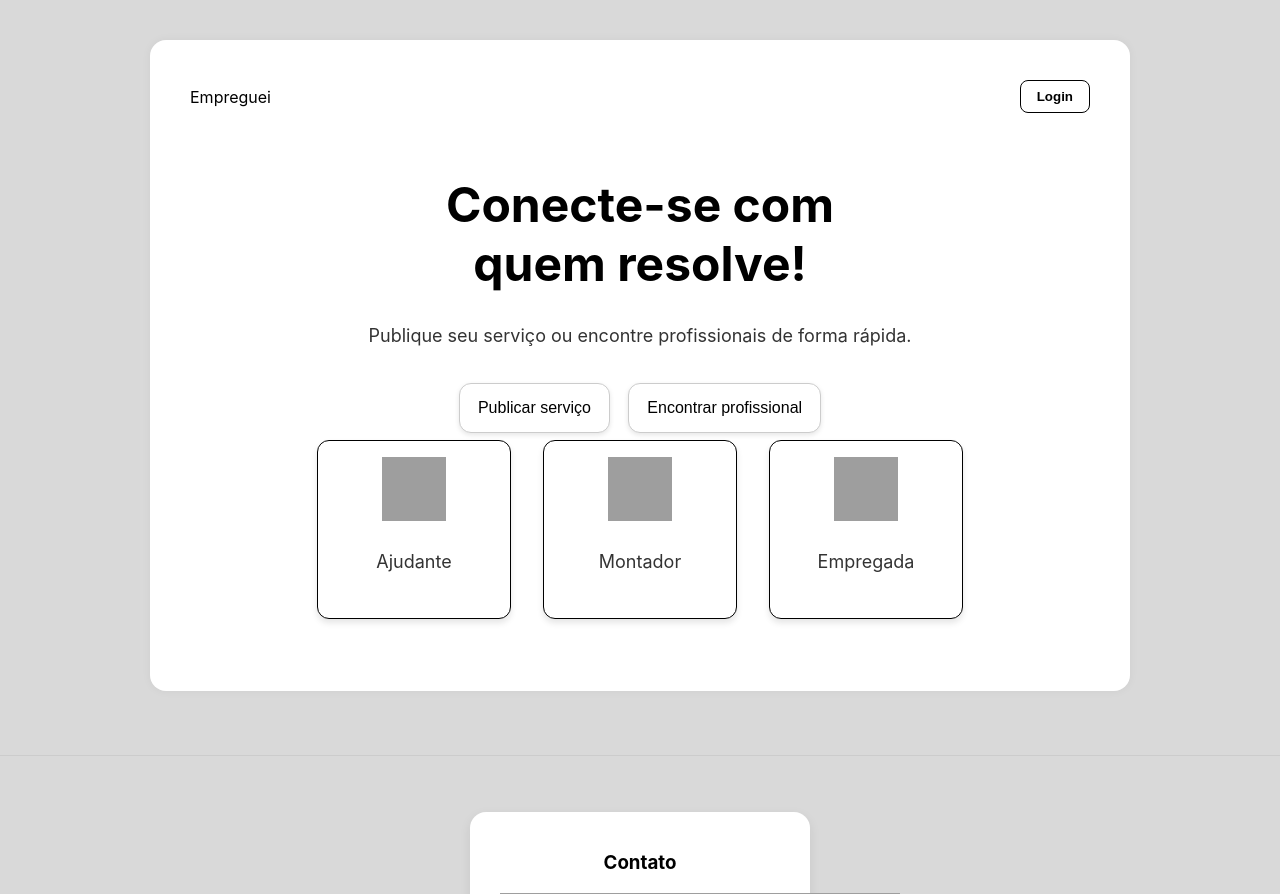
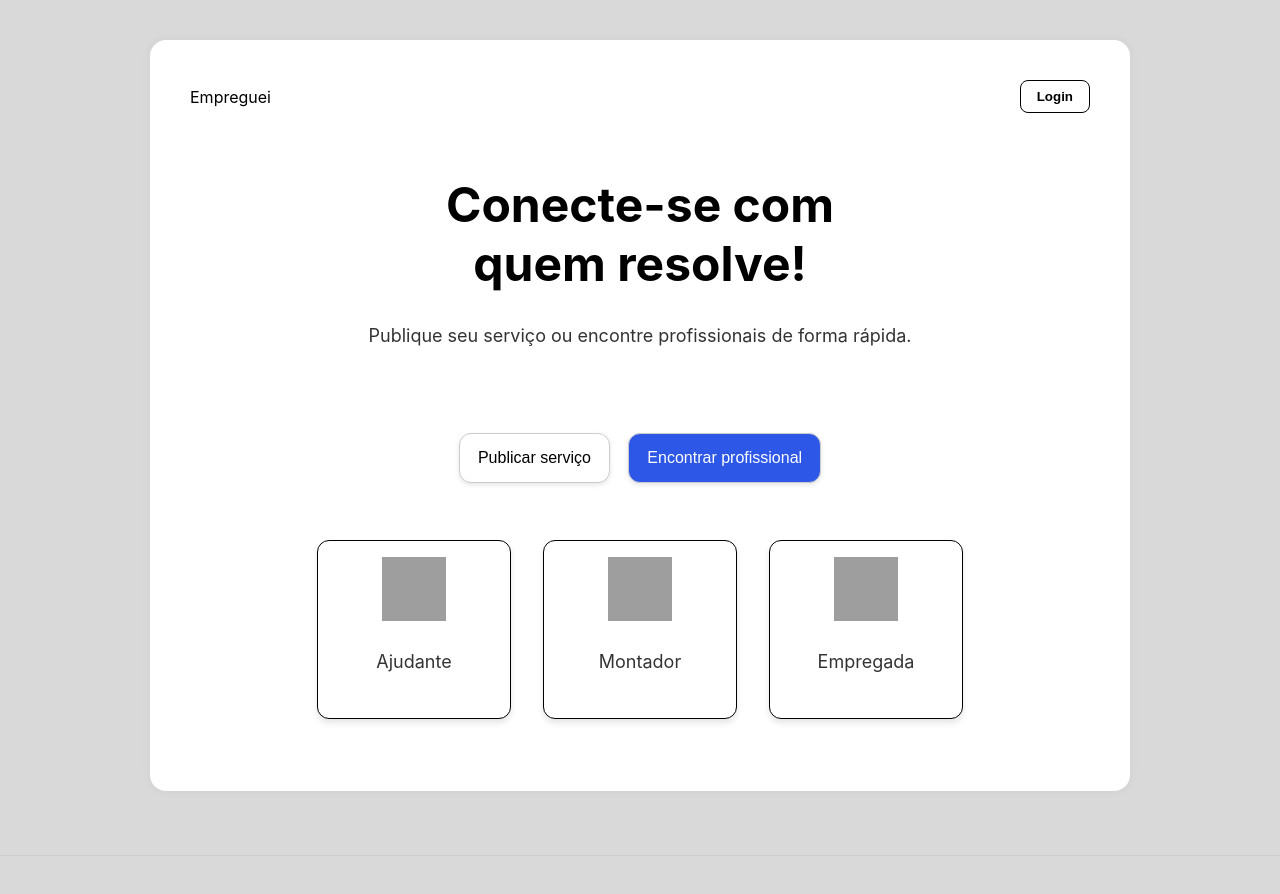
Before and after one commit to ThaigoDev/Equil-brio-app-api, a Flask app: page / in a window 1280 px wide. Shown: the top 894 px of the page. Run offline with Flask 3, Linux system fonts and the light colour scheme; grey boxes are pictures that could not be loaded.

Commit message:
Corrigindo e adicionando cores ao css

```diff
--- a/static/css/style.css
+++ b/static/css/style.css
@@ -173,7 +173,7 @@ footer {
 }
 
 /* Botões estilo iPhone */
-.botao-estilo-ios {
+.botao-estilo-ios-1 {
     background-color: #fff;
     border: 1px solid #ccc;
     border-radius: 12px;
@@ -186,11 +186,33 @@ footer {
     cursor: pointer;
 }
 
-.botao-estilo-ios:hover {
+.botao-estilo-ios-2 {
+    background-color: #2d57e6;
+    color: white;
+    border: 1px solid #ccc;
+    border-radius: 12px;
+    padding: 15px 18px;
+    margin: 7px;
+    font-size: 16px;
+    font-weight: 500;
+    box-shadow: 0 2px 5px rgba(0, 0, 0, 0.1);
+    transition: all 0.2s ease-in-out;
+    cursor: pointer;
+}
+
+.botao-estilo-ios-1:hover {
     background-color: #f0f0f0;
     transform: translateY(-1px);
 }
 
+.botao-estilo-ios-2:hover {
+    background-color: #2563eb;
+    transform: translateY(-1px);
+}
+
+.botoes{
+    padding: 50px;
+}
 
 .contato-card {
     text-align: center;
@@ -200,7 +222,7 @@ footer {
     box-shadow: 0 4px 12px rgba(0,0,0,0.08);
     width: 300px;
     margin: 40px auto;
-  }
+    }
 
 .redes-sociais a {
     margin: 0 10px;
--- a/templates/index.html
+++ b/templates/index.html
@@ -10,8 +10,11 @@
     <main class="main-content">
         <h1>Conecte-se com<br>quem resolve!</h1>
         <p>Publique seu serviço ou encontre profissionais de forma rápida.</p>
-        <button class="botao-estilo-ios">Publicar serviço</button>
-        <button class="botao-estilo-ios">Encontrar profissional</button>
+        <div class="botoes-cards">
+            <div class="botoes">
+                <button class="botao-estilo-ios-1">Publicar serviço</button>
+                <button class="botao-estilo-ios-2">Encontrar profissional</button>
+            </div>
 
             <div class="cards">
                 <div class="card">
@@ -30,6 +33,7 @@
 
             </div>
         </div>
+    </div>
 
     </main>
 
```
Lines whose indentation alone changed are shown as unchanged.
